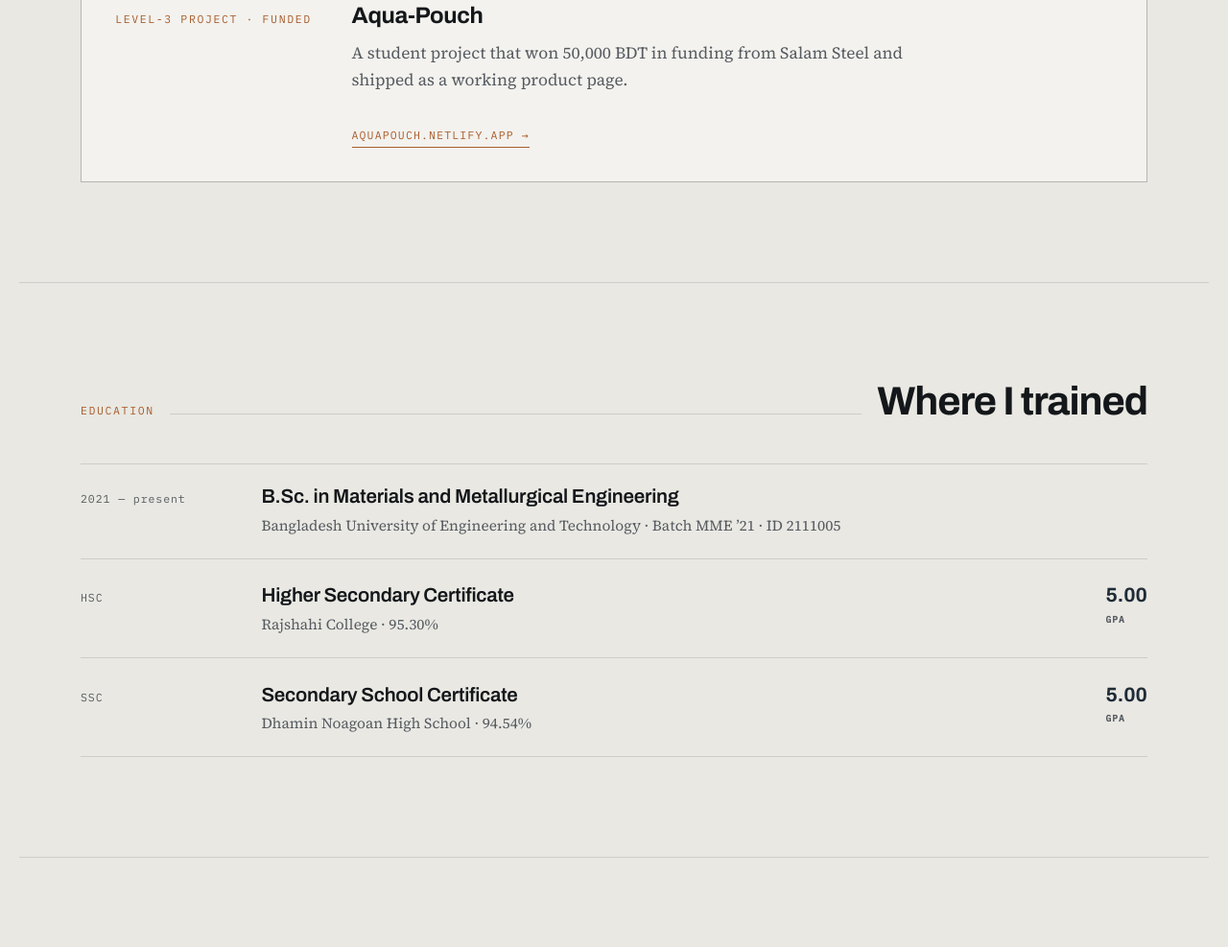
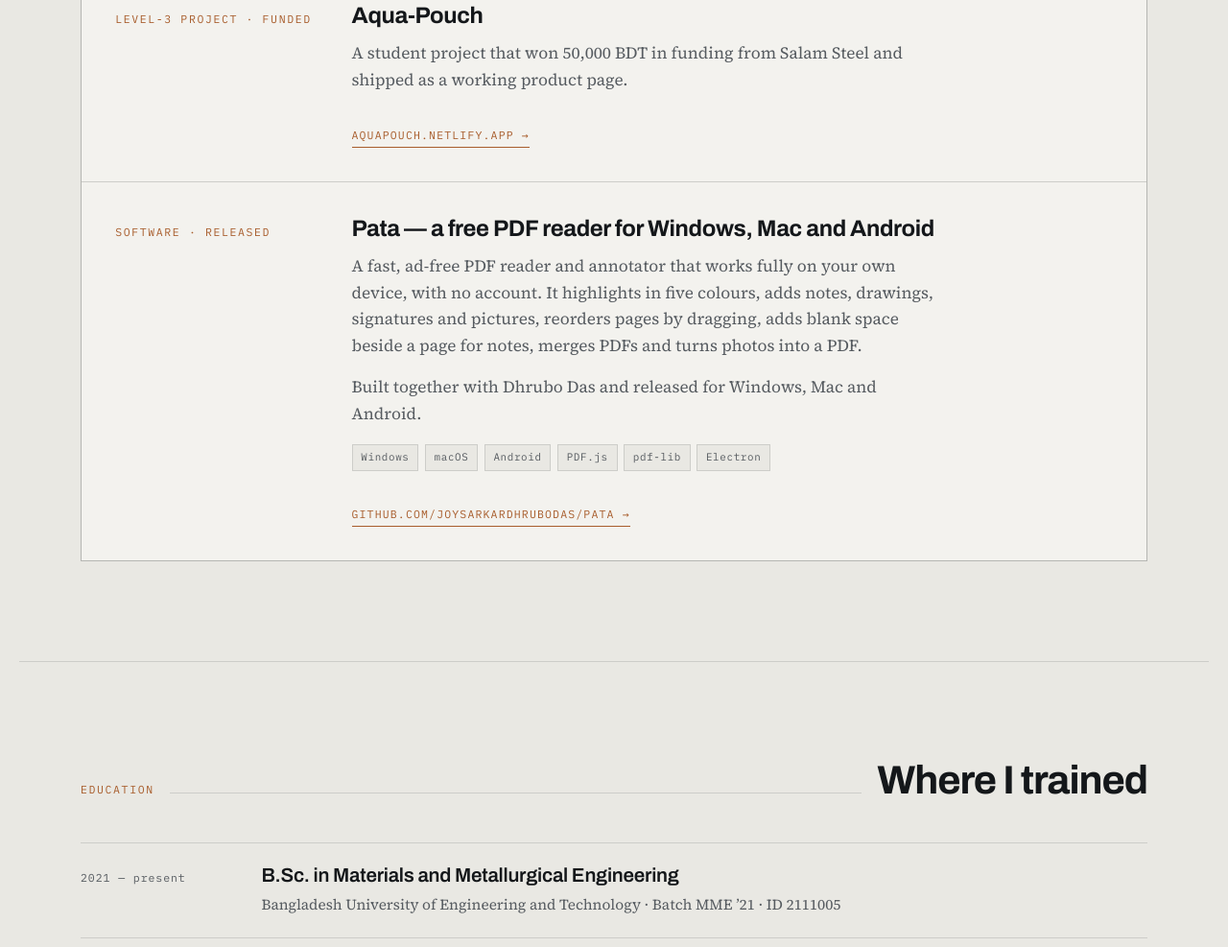
Before and after one commit to JoySarkarBappy/protfolio, a plain HTML site: page index.html in a window 1280 px wide. Shown: the part 1680-2667 px from the top of the page at 96% size. Drawn offline with Linux system fonts and the light colour scheme; no server answers.

Commit message:
Add Pata PDF reader to the research and projects section
Co-Authored-By: Claude Sonnet 5.5 <noreply@anthropic.com>
Claude-Session: https://claude.ai/code/session_01KLnwivzKkXp2NYWNs4M5nJ

```diff
--- a/index.html
+++ b/index.html
@@ -301,6 +301,19 @@ footer.foot .wrap{display:flex;flex-wrap:wrap;gap:.75rem 1.5rem;justify-content:
       <h3>Aqua-Pouch</h3>
       <p>A student project that won 50,000 BDT in funding from Salam Steel and shipped as a working product page.</p>
       <a class="card-link" href="https://aquapouch.netlify.app" target="_blank" rel="noopener">aquapouch.netlify.app →</a>
+      </div>
+    </article>
+
+    <article class="card">
+      <span class="mono">Software · released</span>
+      <div class="body">
+      <h3>Pata — a free PDF reader for Windows, Mac and Android</h3>
+      <p>A fast, ad-free PDF reader and annotator that works fully on your own device, with no account. It highlights in five colours, adds notes, drawings, signatures and pictures, reorders pages by dragging, adds blank space beside a page for notes, merges PDFs and turns photos into a PDF.</p>
+      <p>Built together with Dhrubo Das and released for Windows, Mac and Android.</p>
+      <ul class="tags">
+        <li>Windows</li><li>macOS</li><li>Android</li><li>PDF.js</li><li>pdf-lib</li><li>Electron</li>
+      </ul>
+      <a class="card-link" href="https://github.com/JoysarkarDhrubodas/Pata" target="_blank" rel="noopener">github.com/JoysarkarDhrubodas/Pata →</a>
       </div>
     </article>
   </div>
```
